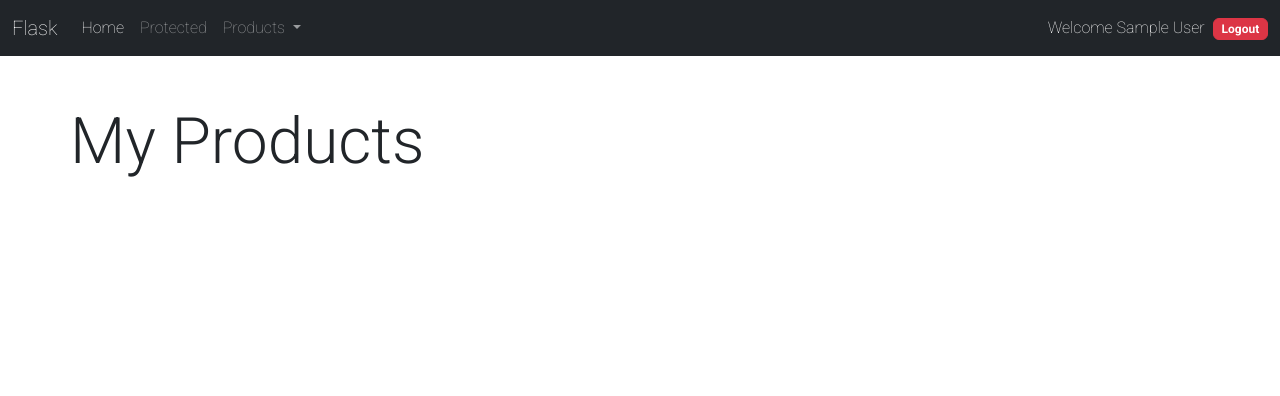
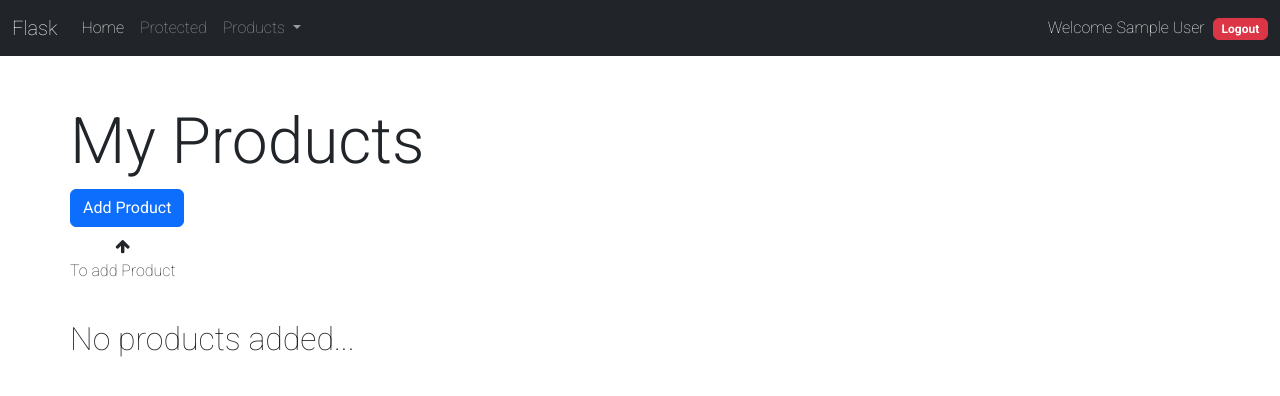
Before and after one commit to Anonim2055/pythonProject, a Flask app: page /products/myProducts in a window 1280 px wide. Shown: the top 396 px of the page. Run offline with Flask 3, Linux system fonts and the light colour scheme; the visitor is signed in with stand-in values (Sample User, id 1); data that the repository does not hold is empty.

Commit message:
End project

```diff
--- a/app/models/productModel.py
+++ b/app/models/productModel.py
@@ -1,6 +1,8 @@
 from marshmallow import ValidationError
 from flask import session
 from ..schemas.productSchema import ProductSchema
+from bson.objectid import ObjectId
+
 class Product:
     def __init__(self,db):
         self.db = db.products
@@ -35,4 +37,64 @@ class Product:
 
 
     def get_user_product(self):
-        return self.db.find({"user_id":session.get('_id')})
+        return list(self.db.find({"user_id":session.get('_id')}))
+
+
+
+
+    def delete_product_by_id(self, _id):
+        try:
+            result = self.db.delete_one({"_id": ObjectId(_id)})
+
+            if result.deleted_count > 0:
+                return True
+            else:
+                return {"error":"Unable to delete the product."}
+
+        except Exception as e:
+            print("Error: ", e)
+            return {"error":"An error occurred."}
+
+    def get_product_by_id(self, _id):
+        try:
+            product = self.db.find_one({"_id": ObjectId(_id)})
+
+            if product is not None:
+                return product
+            else:
+                return {"error": "Product not found."}
+
+        except Exception as e:
+            print("Error: ", e)
+            return {"error": "An error occurred while retrieving the product."}
+
+
+    def update_by_id(self, data, _id):
+        try:
+            validate_data = self.productValid.load(data)
+            try:
+                result = self.db.update_one(
+                    {"_id": ObjectId(_id)},
+                    {"$set": {
+                        "name": validate_data["name"],
+                        "description": validate_data.get("description"),  # description is not required
+                        "category": validate_data["category"],
+                        "price": validate_data["price"],
+                        "img_url": validate_data["img_url"],
+                    }}
+                )
+
+                if result.modified_count > 0:
+                    return True
+                else:
+                    return {"error": "Failed to update the product."}
+
+            except Exception as e:
+                print(e)  # Print the error message
+                return {"error": "An error occurred while updating the product."}
+        except ValidationError as err:
+            if err.messages:
+                error_messages = {}
+                for field, errors in err.messages.items():
+                    error_messages[field] = errors[0]
+                return {"error_validate": error_messages}
--- a/app/routes/index.py
+++ b/app/routes/index.py
@@ -20,8 +20,8 @@ def index():
     ]
     return render_template('index.html',message=message,users=users)
 
+
 @main.route('/protected',methods=['GET'])
-
 @login_required
 def protected_route():
     return render_template('protected.html')
--- a/app/routes/products.py
+++ b/app/routes/products.py
@@ -25,9 +25,48 @@ def add_product():
         return render_template('addProduct.html',error=None)
 
 
+@products.route('/deleteProduct/<_id>', methods=['POST'])
+@login_required
+def delete_product(_id):
+    product_model = Product(db)
+    response = product_model.delete_product_by_id(_id)
+
+    if response:
+        return redirect(url_for('products.get_my_products'))
+    else:
+        error = response['error']
+        return render_template('myProducts.html', error=error)
+
+
+
 @products.route('/myProducts',methods=['GET'])
+@login_required
 def get_my_products():
     product_model = Product(db)
     response= product_model.get_user_product()
     products = response
-    return render_template('myProducts.html',products=products)
+    length = len(products)
+    return render_template('myProducts.html',products=products,length=length)
+
+
+@products.route('/updateProduct/<_id>',methods=['GET','POST'])
+@login_required
+def update_product(_id):
+    product_model = Product(db)
+    product = product_model.get_product_by_id(_id)
+    print(product)
+    if request.method == 'GET':
+        if 'name' not in product:
+            return render_template('not-found.html', error="product not found by id try again or go back...",title="product not found")
+        else:
+            return render_template('updateProduct.html', product=product)
+
+    if request.method == 'POST':
+        body = request.form
+        response = product_model.update_by_id(body, _id)
+        if response is True:
+            return redirect(url_for('products.get_my_products'))
+        elif 'error_validate' in response:
+            error_validate = response['error_validate']
+            print(error_validate)
+            return render_template('updateProduct.html', product=product,error=error_validate)
--- a/app/static/style.css
+++ b/app/static/style.css
@@ -12,3 +12,12 @@ font-weight:100;
 .pointer{
 cursor: pointer;
 }
+
+.a-link{
+color:white;
+text-decoration:none;
+}
+
+.text-medium{
+font-size:2em;
+}
--- a/app/templates/addProduct.html
+++ b/app/templates/addProduct.html
@@ -34,6 +34,10 @@
                 <input type="url" class="form-control" id="img_url" name="img_url" required>
             </div>
             <button type="submit" class="btn btn-primary">Add Product</button>
+             <div  class="btn btn-dark ">
+                 <i class="fa fa-arrow-left" aria-hidden="true"></i>
+                 <a class="a-link" href="{{ url_for('products.get_my_products') }}">Go back</a>
+            </div>
         </form>
 
         </div>
--- a/app/templates/base.html
+++ b/app/templates/base.html
@@ -9,6 +9,7 @@
 <link rel="preconnect" href="https://fonts.googleapis.com">
 <link rel="preconnect" href="https://fonts.gstatic.com" crossorigin>
 <link href="https://fonts.googleapis.com/css2?family=Roboto:wght@100;300;400;700&display=swap" rel="stylesheet">
+ <link rel="stylesheet" href="https://cdnjs.cloudflare.com/ajax/libs/font-awesome/4.7.0/css/font-awesome.min.css">
 </head>
 <body>
 <nav class="navbar navbar-dark bg-dark  navbar-expand-lg ">
--- a/app/templates/myProducts.html
+++ b/app/templates/myProducts.html
@@ -6,8 +6,21 @@
 
 
     <div class="container p-5 p-md-0">
+          <h1 class="display-3 mt-5">My Products</h1>
+    <div class="col-lg-2">
+        <a class="btn btn-primary" href="{{ url_for('products.add_product') }}">Add Product</a>
+    </div>
         <div class="row d-flex">
-   <h1 class="display-3 mt-5">My Products</h1>
+
+            {%if length <= 0 %}
+                <div class=" mt-2 text-center w-auto">
+                    <div><i class="fa fa-arrow-up" aria-hidden="true"></i>
+                        </div>
+                    <p >To add Product</p>
+                </div>
+
+                <p class="text-medium mt-3">No products added...</p>
+    {%else%}
     {% for product in products %}
    <!--            Start-->
             <div class="col-12 col-md-4  p-4">
@@ -15,18 +28,30 @@
                     <div class="col-md-6">
                          <img class="rounded-5 p-2" width="100%" src="{{product.img_url}}">
                     </div>
-                    <div class="col-md-6 p-4">
+                    <div class="col-md-6 p-2 ">
                         <p class="m-0">{{product.name}}</p>
                         <p class="m-0">price: {{product.price}}$</p>
                         <p class="m-0">{{product.description}}</p>
                         <p class="m-0">Category: {{product.category}}</p>
+                        <div class="d-flex">
+                <form class="d-flex justify-content-end align-items-end py-2 mx-2" method="POST" action="{{ url_for('products.delete_product', _id=product._id) }}">
+                    <input type="hidden" name="_method" value="DELETE">
+                    <button type="submit" class="btn btn-danger badge"><i class="fa fa-trash-o" aria-hidden="true"></i>
+</button>
+                </form>
+                <form class="d-flex justify-content-end align-items-end py-2" method="GET" action="{{ url_for('products.update_product', _id=product._id) }}">
 
+                    <button type="submit" class="btn btn-primary badge">
+                       <i class="fa fa-pencil-square-o" aria-hidden="true"></i>
+                    </button>
+                </form>
+                        </div>
                     </div>
                 </div>
             </div>
             <!--            End-->
     {% endfor %}
-
+          {% endif %}
         </div>
 
     </div>
```
Also changed, not shown: app/templates/not-found.html (added, +18 -0 lines), app/templates/updateProduct.html (added, +61 -0 lines). Lines whose indentation alone changed are shown as unchanged.
